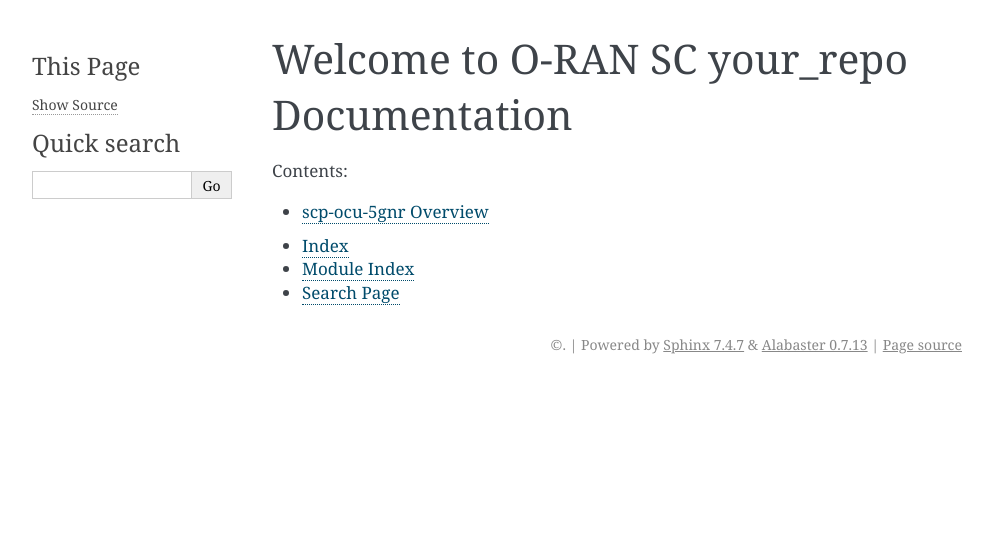
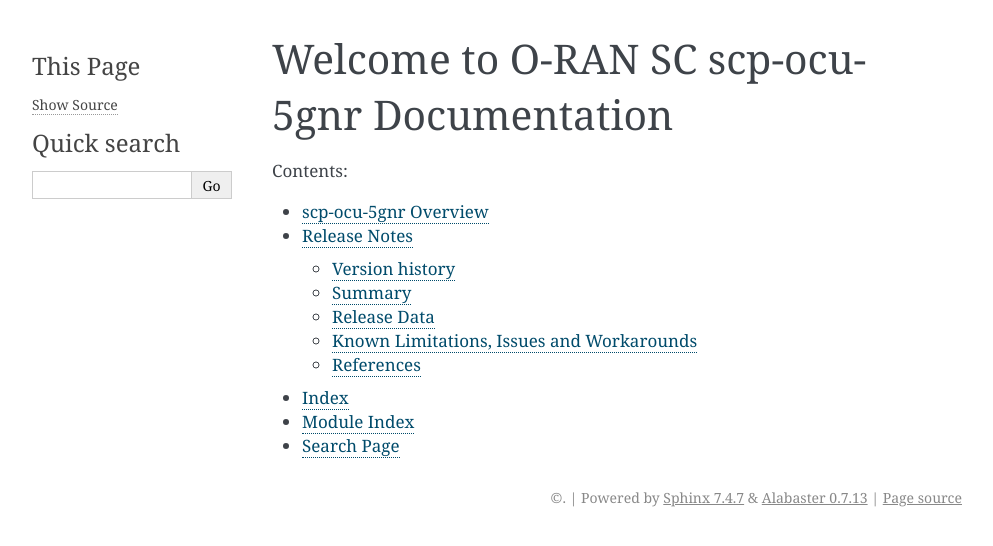
Before and after one commit to o-ran-sc/scp-ocu-5gnr, a Sphinx documentation site: the page built from docs/index.rst, in a window 1280 px wide. Shown: the top 546 px of the page, without its empty margins (148-1141 px from the left). Built offline with Sphinx 7.4.7, drawn with Linux system fonts in a browser that asks for light colours.

Commit message:
Modify index.rst
Signed-off-by: YCJict <yuanchunjing@ict.ac.cn>
Change-Id: I1596e8b2addcc43d37f155befb146870d7cec876

```diff
--- a/docs/index.rst
+++ b/docs/index.rst
@@ -2,7 +2,7 @@
 .. SPDX-License-Identifier: CC-BY-4.0
 .. Copyright (C) 2020 ICT/CAS
 
-Welcome to O-RAN SC your_repo Documentation
+Welcome to O-RAN SC scp-ocu-5gnr Documentation
 ===========================================
 
 .. toctree::
@@ -10,7 +10,7 @@ Welcome to O-RAN SC your_repo Documentation
    :caption: Contents:
 
    overview.rst
-
+   release-notes.rst
 
 
 * :ref:`genindex`
```
